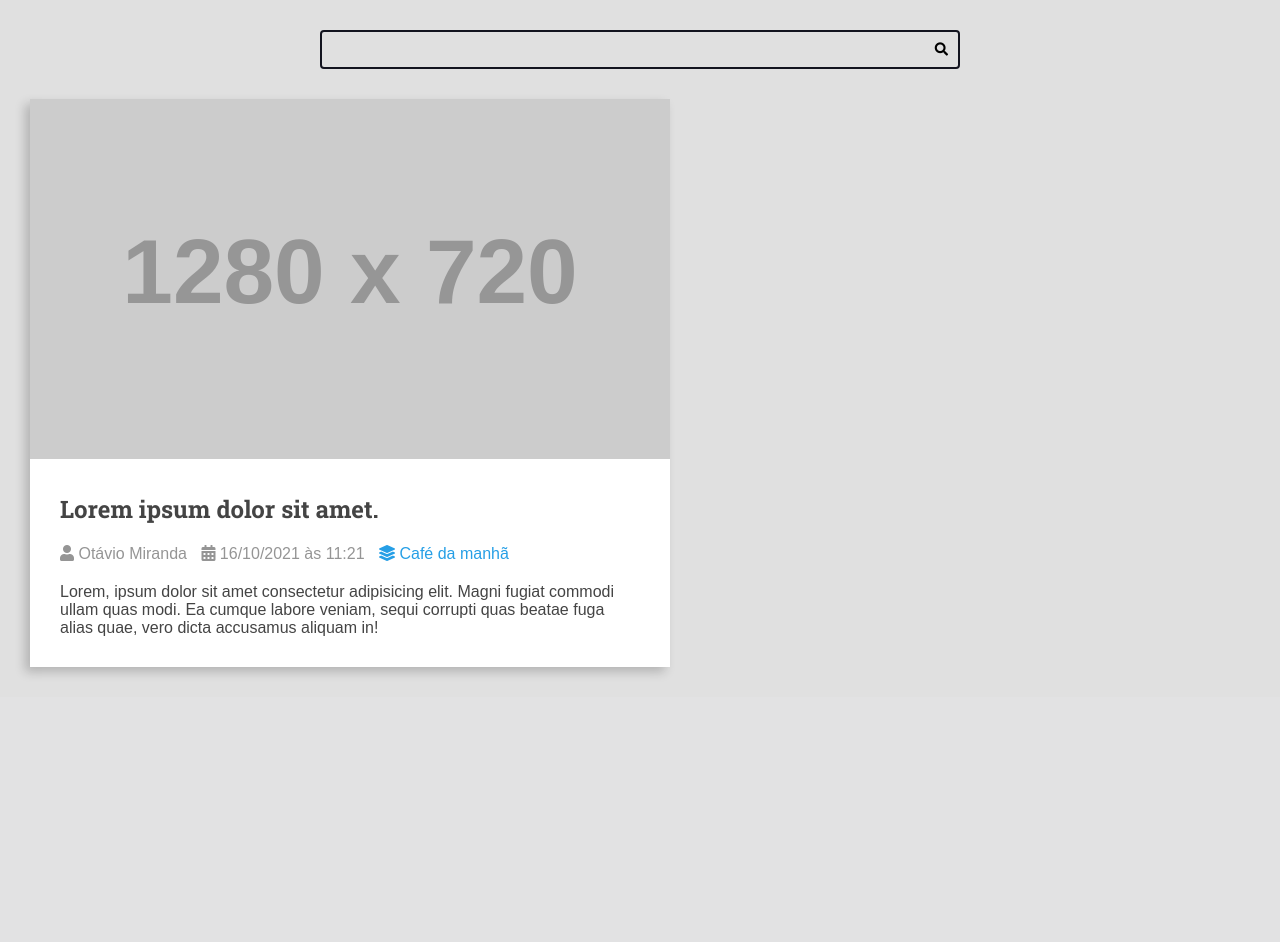
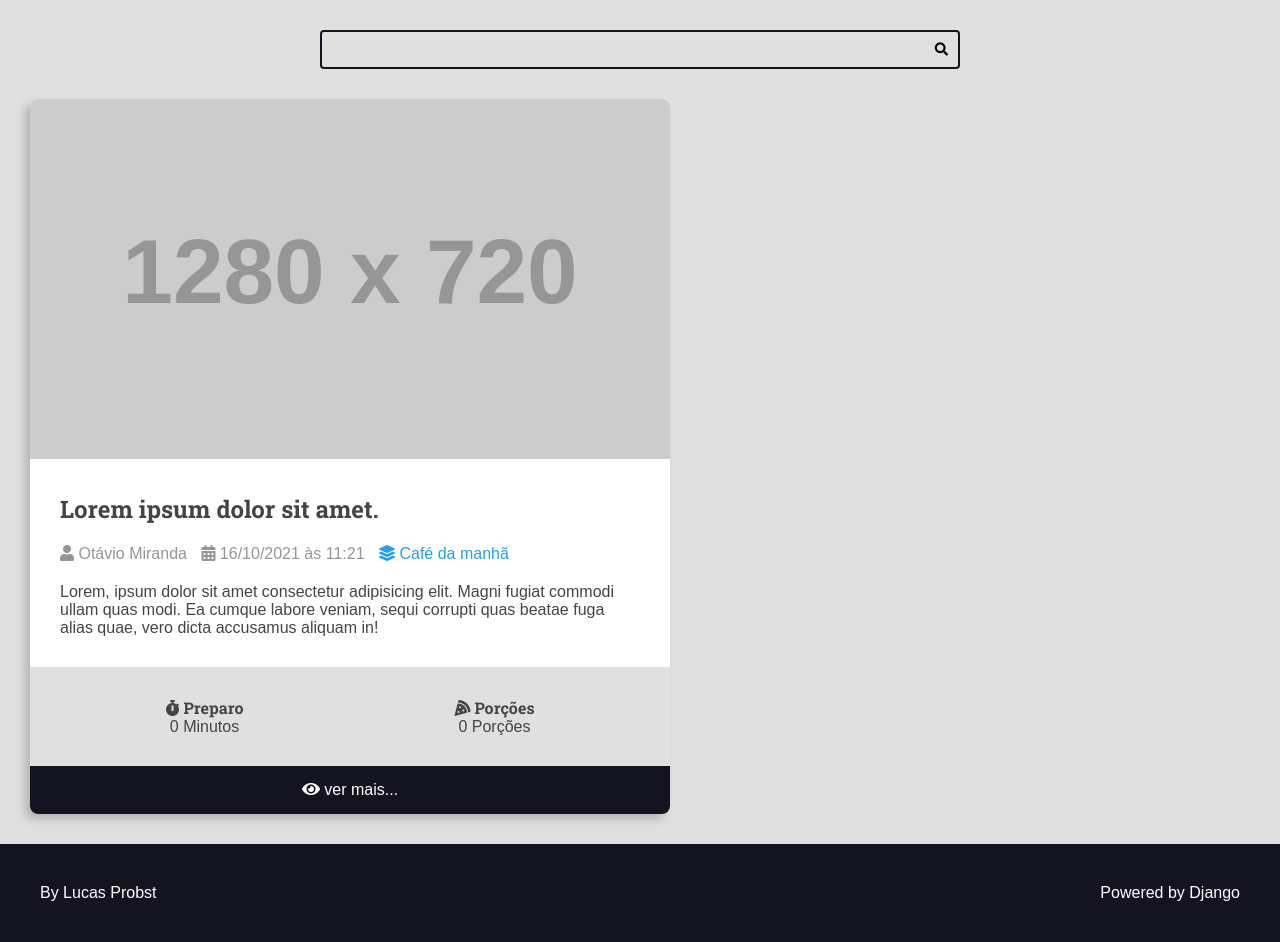
Before and after one commit to lucasproobst/django-projeto-curso, a Django app: page / in a window 1280 px wide. Shown: the part 113-1055 px from the top of the page. Before the commit the page ends 789 px from the top, so only its background shows below. Run offline with Django 5.2, Linux system fonts and the light colour scheme; grey boxes labelled with a size stand in for pictures from a placeholder-image service; some libraries are stand-ins or nearby versions.

Commit message:
separando alguns arquivos e atualizando alguns outros dados para melhor apresentação

```diff
--- /dev/null
+++ b/recipes/templates/recipes/partials/footer.html
@@ -0,0 +1,9 @@
+<footer class="main-footer">
+    <div class="developer">
+      <a href="#" target="_blank" rel="noreferrer noopener">By Lucas Probst</a>
+    </div>
+
+    <div class="powered">
+      <a href="https://www.djangoproject.com/" target="_blank" rel="noreferrer noopener">Powered by Django</a>
+    </div>
+  </footer>
--- a/recipes/templates/recipes/partials/head.html
+++ b/recipes/templates/recipes/partials/head.html
@@ -178,6 +178,8 @@
             box-shadow: -5px 5px 10px rgba(0, 0, 0, .2);
             transform: scale(1);
             transition: all 300ms ease-in-out;
+            border-radius: .8rem;
+            overflow: hidden;
         }
 
         .recipe img {
@@ -221,5 +223,57 @@
         .recipe-author a:hover {
             color: var(--color-primary-dark);
         }
+
+        .recipe-meta-container {
+            display: flex;
+            flex-flow: row wrap;
+            padding: var(--spacing-gutter-medium);
+            background: var(--color-gray-1);
+        }
+
+        .recipe-meta {
+            display: flex;
+            flex-flow: column nowrap;
+            flex-shrink: 1;
+            flex-grow: 1;
+            text-align: center;
+        }
+
+        .recipe-meta-title {
+            font-size: 1.6rem;
+        }
+
+        .recipe-footer a {
+            background: var(--color-primary-dark);
+            display: block;
+            color: var(--color-white);
+            text-decoration: none;
+            text-align: center;
+            padding: 1.5rem var(--spacing-gutter-medium);
+            transition: all 300ms ease-in-out;
+        }
+
+        .recipe-footer a:hover {
+            filter: brightness(2);
+        }
+
+        .main-footer {
+            display: flex;
+            align-items: center;
+            justify-content: space-between;
+            background: var(--color-primary-dark);
+            color: var(--color-white);
+            padding: var(--spacing-gutter-large);
+        }
+
+        .main-footer a {
+            color: var(--color-white);
+            text-decoration: none;
+            transition: all 300ms ease-in-out;
+        }
+
+        .main-footer a:hover {
+            filter: brightness(.8);
+        }
     </style>
 </head>
--- /dev/null
+++ b/recipes/templates/recipes/partials/recipes.html
@@ -0,0 +1,54 @@
+<div class="recipe recipe-list-item">
+    <div class="recipe-cover">
+        <img src="https://placehold.co/1280x720/269fe2/png" alt="temporario">
+    </div>
+
+    <div class="recipe-title-container">
+        <h2 class="recipe-title">Lorem ipsum dolor sit amet.</h2>
+    </div>
+
+    <div class="recipe-author">
+        <span class="recipe-author-item">
+            <i class="fas fa-user"></i>
+            Otávio Miranda
+        </span>
+
+        <span class="recipe-author-item">
+            <i class="fas fa-calendar-alt"></i>
+            16/10/2021 às 11:21
+        </span>
+
+        <span class="recipe-author-item">
+            <a href="/recipes/category/cafe-da-manha/">
+                <i class="fas fa-layer-group"></i>
+                <span>Café da manhã</span>
+            </a>
+        </span>
+    </div>
+
+    <div class="recipe-content">
+        <p>Lorem, ipsum dolor sit amet consectetur adipisicing elit. Magni fugiat commodi ullam quas modi.
+            Ea cumque labore veniam, sequi corrupti quas beatae fuga alias quae, vero dicta accusamus
+            aliquam in!</p>
+    </div>
+    <div class="recipe-meta-container">
+        <div class="recipe-meta recipe-preparation">
+            <h3 class="recipe-meta-title"><i class="fas fa-stopwatch"></i> Preparo</h3>
+            <div class="recipe-meta-text">
+                0 Minutos
+            </div>
+        </div>
+        <div class="recipe-meta recipe-servings">
+            <h3 class="recipe-meta-title"><i class="fas fa-pizza-slice"></i> Porções</h3>
+            <div class="recipe-meta-text">
+                0 Porções
+            </div>
+        </div>
+    </div>
+    <footer class="recipe-footer">
+        <a class="recipe-read-more button button-dark button-full-width" href="/recipes/3/">
+            <i class="fas fa-eye"></i>
+            <span>ver mais...</span>
+        </a>
+    </footer>
+</div>
```
Also changed, not shown: recipes/templates/recipes/pages/home.html (+2 -35 lines).
